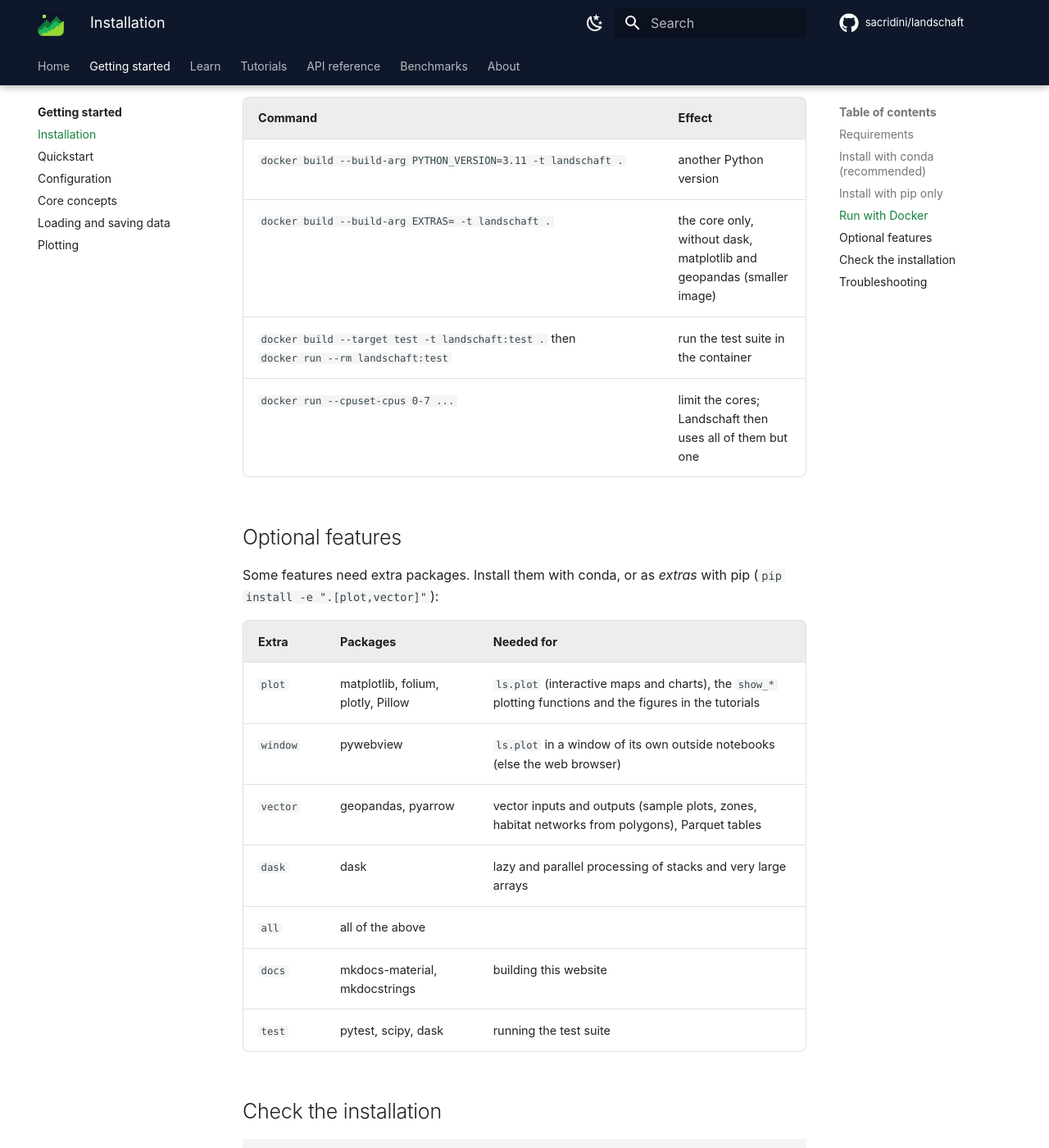
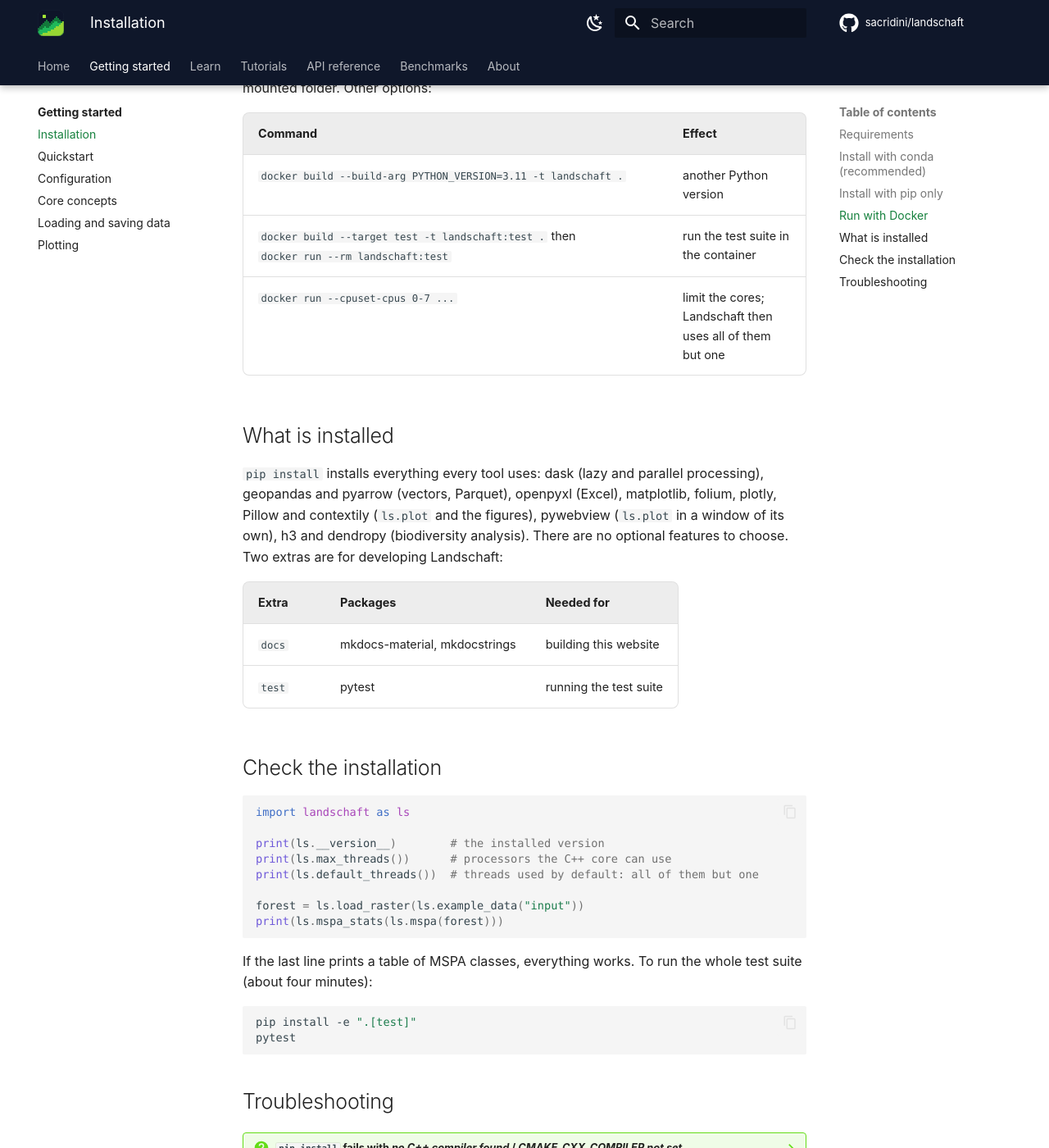
Before and after one commit to sacridini/landschaft, an MkDocs documentation site: the page built from docs/getting-started/installation.md, in a window 1280 px wide and 1400 px high, scrolled down 2075 px. Shown: the whole window at 82% size. Built offline with MkDocs 1.6.1 and Material for MkDocs 9.7.7, drawn with Linux system fonts in a browser that asks for light colours; comment, search, counter and statistics services are not loaded; some of the changed text lies outside the part shown.

Commit message:
build: install every dependency with the package, no optional extras

````diff
--- a/docs/getting-started/installation.md
+++ b/docs/getting-started/installation.md
@@ -32,8 +32,9 @@ platform, which avoids most installation problems.
     3. Open the *Miniforge Prompt* and run:
 
     ```bat
-    conda create -n landschaft -c conda-forge python=3.12 numpy pandas scipy rasterio rioxarray ^
-          xarray dask matplotlib geopandas scikit-build-core pybind11 "cmake>=4.2"
+    conda create -n landschaft -c conda-forge python=3.12 numpy pandas scipy rasterio rioxarray xarray ^
+          dask geopandas pyarrow openpyxl matplotlib folium plotly xyzservices pillow contextily pywebview h3-py dendropy ^
+          scikit-build-core pybind11 "cmake>=4.2"
     conda activate landschaft
     git clone https://github.com/sacridini/landschaft.git
     cd landschaft
@@ -53,8 +54,9 @@ platform, which avoids most installation problems.
     3. In a terminal:
 
     ```bash
-    conda create -n landschaft -c conda-forge python=3.12 numpy pandas scipy rasterio rioxarray \
-          xarray dask matplotlib geopandas scikit-build-core pybind11 cmake ninja llvm-openmp
+    conda create -n landschaft -c conda-forge python=3.12 numpy pandas scipy rasterio rioxarray xarray \
+          dask geopandas pyarrow openpyxl matplotlib folium plotly xyzservices pillow contextily pywebview h3-py dendropy \
+          scikit-build-core pybind11 cmake ninja llvm-openmp
     conda activate landschaft
     git clone https://github.com/sacridini/landschaft.git
     cd landschaft
@@ -74,8 +76,9 @@ platform, which avoids most installation problems.
     3. In a terminal:
 
     ```bash
-    conda create -n landschaft -c conda-forge python=3.12 numpy pandas scipy rasterio rioxarray \
-          xarray dask matplotlib geopandas scikit-build-core pybind11 cmake ninja
+    conda create -n landschaft -c conda-forge python=3.12 numpy pandas scipy rasterio rioxarray xarray \
+          dask geopandas pyarrow openpyxl matplotlib folium plotly xyzservices pillow contextily pywebview h3-py dendropy \
+          scikit-build-core pybind11 cmake ninja
     conda activate landschaft
     git clone https://github.com/sacridini/landschaft.git
     cd landschaft
@@ -93,13 +96,13 @@ is enough (rasterio then comes as a binary wheel that bundles GDAL):
 ```bash
 python -m venv .venv
 source .venv/bin/activate          # Windows: .venv\Scripts\activate
-pip install "landschaft[all] @ git+https://github.com/sacridini/landschaft.git"
+pip install "landschaft @ git+https://github.com/sacridini/landschaft.git"
 ```
 
 ## Run with Docker
 
-The repository has a `Dockerfile` that builds Landschaft with every optional
-feature in a Linux image, so the host needs neither a compiler nor Python, only
+The repository has a `Dockerfile` that builds Landschaft and everything it
+uses in a Linux image, so the host needs neither a compiler nor Python, only
 [Docker](https://docs.docker.com/get-docker/):
 
 ```bash
@@ -122,24 +125,22 @@ paths land in the mounted folder. Other options:
 | Command | Effect |
 |---|---|
 | `docker build --build-arg PYTHON_VERSION=3.11 -t landschaft .` | another Python version |
-| `docker build --build-arg EXTRAS= -t landschaft .` | the core only, without dask, matplotlib and geopandas (smaller image) |
 | `docker build --target test -t landschaft:test .` then `docker run --rm landschaft:test` | run the test suite in the container |
 | `docker run --cpuset-cpus 0-7 ...` | limit the cores; Landschaft then uses all of them but one |
 
-## Optional features
+## What is installed
 
-Some features need extra packages. Install them with conda, or as *extras*
-with pip (`pip install -e ".[plot,vector]"`):
+`pip install` installs everything every tool uses: dask (lazy and parallel
+processing), geopandas and pyarrow (vectors, Parquet), openpyxl (Excel),
+matplotlib, folium, plotly, Pillow and contextily (`ls.plot` and the figures),
+pywebview (`ls.plot` in a window of its own), h3 and dendropy (biodiversity
+analysis). There are no optional features to choose. Two extras are for
+developing Landschaft:
 
 | Extra | Packages | Needed for |
 |---|---|---|
-| `plot` | matplotlib, folium, plotly, Pillow | `ls.plot` (interactive maps and charts), the `show_*` plotting functions and the figures in the tutorials |
-| `window` | pywebview | `ls.plot` in a window of its own outside notebooks (else the web browser) |
-| `vector` | geopandas, pyarrow | vector inputs and outputs (sample plots, zones, habitat networks from polygons), Parquet tables |
-| `dask` | dask | lazy and parallel processing of stacks and very large arrays |
-| `all` | all of the above | |
 | `docs` | mkdocs-material, mkdocstrings | building this website |
-| `test` | pytest, scipy, dask | running the test suite |
+| `test` | pytest | running the test suite |
 
 ## Check the installation
 
````
Also changed, not shown: CHANGELOG.md (+5 -0 lines), DOCUMENTATION.md (+1 -1 lines), README.md (+4 -3 lines), docs/benchmarks.md (+1 -1 lines), docs/getting-started/plotting.md (+3 -4 lines), pyproject.toml (+17 -9 lines), 5 other files.
